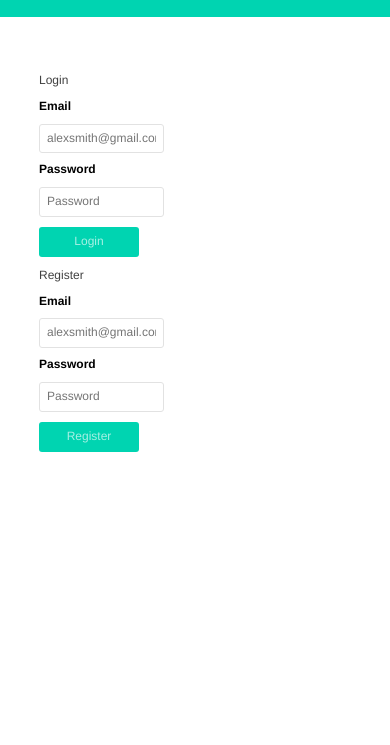
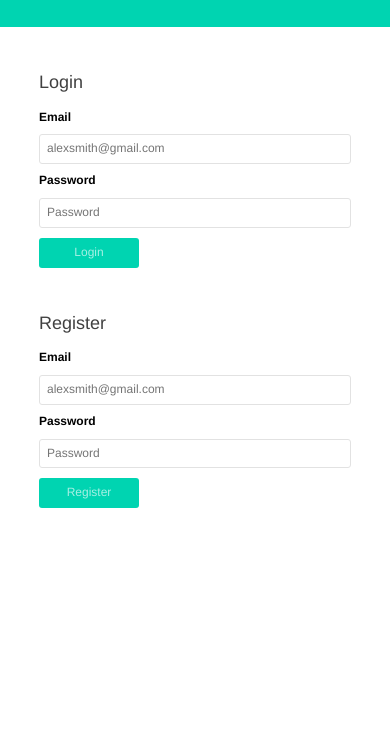
Before and after one commit to linaite/Pakartojimas_html_css, a plain HTML site: page index.html in a window 390 px wide. Shown: the part 99-844 px from the top of the page. Drawn offline with Linux system fonts and the light colour scheme.

Commit message:
Login forma responsive

```diff
--- a/assets/css/style.css
+++ b/assets/css/style.css
@@ -1,82 +1,110 @@
-*{
+* {
     box-sizing: border-box;
 }
 
-body{
+body {
     font-family: Helvetica;
     margin: 0;
 }
-header{
+
+header {
     background-color: #00D4B1;
 }
-.wrapper{
-    width:80%;
+
+.wrapper {
+    width: 80%;
 }
-.m-auto{
-    margin:0 auto;
+
+.m-auto {
+    margin: 0 auto;
 }
-.m-0{
-    margin:0;
+
+.m-0 {
+    margin: 0;
 }
-.p-30{
-    padding:25px;
+
+.p-30 {
+    padding: 30px 0 30px;
 }
-.title{
+
+.title {
     font-size: 25px;
     margin-bottom: 5px;
-    color:white;
+    color: white;
 }
-.under_title{
+
+.under_title {
     font-size: 14px;
     opacity: 65%;
-    color:white;
+    color: white;
 }
-.mt-45{
+
+.font_18 {
+    font-size: 18px;
+}
+
+.mt-45 {
     margin-top: 45px;
 }
-.color_grey{
-    color:#414141;
-}
-.w-40{
-    width:40%;
-    display: inline-block;
-}
-.mr-60{
-    margin-right:60px;
+
+.color_grey {
+    color: #414141;
 }
 
-.w-100{
+.mr-60 {
+    margin-right: 60px;
+}
+
+.w-100 {
     width: 100%;
 }
-.d-block{
+
+.d-block {
     display: block;
 }
-label{
+
+label {
     font-weight: bold;
-    font-size: 14px ;
+    font-size: 14px;
 }
-input, label, select, textarea, a, p{
+
+input, label, select, textarea, a, p {
     font-size: 12px;
 }
-.mb-10{
+
+.mb-10 {
     margin-bottom: 10px;
 }
-.p-7{
+
+.p-7 {
     padding: 7px;
 }
-.textar{
+
+.textar {
     font-family: Helvetica;
 
 }
-.border{
+
+.border {
     border: 1px solid #E2E2E2;
     border-radius: 3px;
 }
-select{
+
+@media only screen and (min-width: 768px) {
+   .log{
+       width:40%;
+       display: inline-block;
+       margin-right: 60px;
+   }
+}
+
+
+select {
     background-color: white;
     border-radius: 3px;
-    color:#414141;
+    color: #414141;
 }
+
 .btn {
     width: 100px;
     background-color: #00D4B1;
@@ -88,36 +116,45 @@ select{
     border: none;
     color: rgba(255, 255, 255, 0.65);
 }
-a{
+
+a {
     text-decoration: none;
 }
-.btn_city:hover{
+
+.btn_city:hover {
     border: 1px solid #00D4B1;
 }
-.sec1{
+
+.sec1 {
     display: flex;
     justify-content: space-between;
     align-items: center;
 }
-.mb-30{
+
+.mb-30 {
     margin-bottom: 30px;
 }
-.card{
-    width:18%;
+
+.card {
+    width: 18%;
     display: inline-block;
 }
-.mr-10{
+
+.mr-10 {
     margin-right: 10px;
 }
-.card-border{
-    box-shadow: 0 0 1.5rem hsla(0,0%,76.6%,.6);
+
+.card-border {
+    box-shadow: 0 0 1.5rem hsla(0, 0%, 76.6%, .6);
     border-radius: 3px;
 }
-img{
+
+img {
     max-width: 100%;
     height: 140px;
     margin-bottom: 15px;
 }
-.card-body{
+
+.card-body {
     padding: 15px;
 }
--- a/index.html
+++ b/index.html
@@ -17,10 +17,10 @@
     </div>
 </header>
 <main>
-    <section class="wrapper m-auto mt-45">
-        <div class="w-40 mr-60">
-            <p class="color_grey font_14">Login</p>
-            <form class="" action="">
+    <section class="sec2 wrapper m-auto mt-45">
+        <div class="log">
+            <p class="color_grey font_18">Login</p>
+            <form class="w-100" action="">
                 <label class="d-block w-100 mb-10">Email</label>
                 <input class="d-block w-100 p-7 mb-10 border" type="text" placeholder="alexsmith@gmail.com">
                 <label class="d-block w-100 mb-10">Password</label>
@@ -28,9 +28,9 @@
                 <a class="btn" href="app/List.html">Login</a>
             </form>
         </div>
-        <div class="w-40">
-            <p class="color_grey font_14">Register</p>
-            <form class="" action="">
+        <div class="log mt-45">
+            <p class="color_grey font_18">Register</p>
+            <form class="w-100" action="">
                 <label class="d-block w-100 mb-10">Email</label>
                 <input class="d-block w-100 p-7 mb-10 border" type="text" placeholder="alexsmith@gmail.com">
                 <label class="d-block w-100 mb-10">Password</label>
@@ -39,7 +39,6 @@
             </form>
         </div>
     </section>
-
 </main>
 </body>
 </html>
```
Also changed, not shown: app/List.html (+0 -1 lines).
